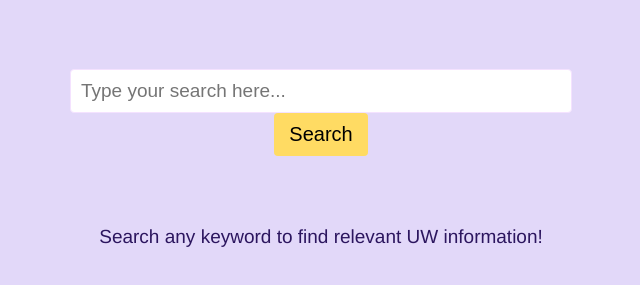
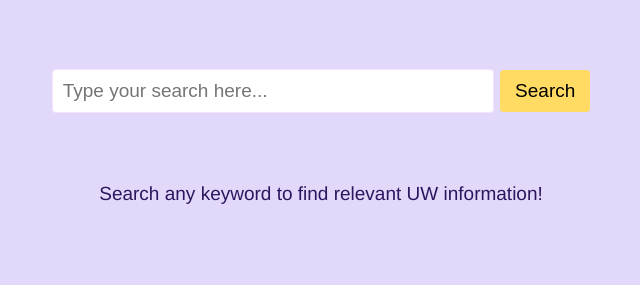
Before and after one commit to juliegan/DH24, a plain HTML site: page index.html in a window 1280 px wide. Shown: the part 343-628 px from the top of the page, without its empty margins (319-959 px from the left). Drawn offline with Linux system fonts and the light colour scheme.

Commit message:
Update index.html

```diff
--- a/index.html
+++ b/index.html
@@ -23,7 +23,7 @@
             margin-bottom: 30px;
         }
         input[type="text"] {
-            width: 80%;
+            width: 70%;
             padding: 10px;
             border: 1px solid #f4e2ff;;
             border-radius: 4px;
@@ -36,7 +36,7 @@
             border-radius: 4px;
             background-color: #ffdb63;
             color: black;
-            font-size: 20px;
+            font-size: 19px;
             cursor: pointer;
         }
         button:hover {
```
